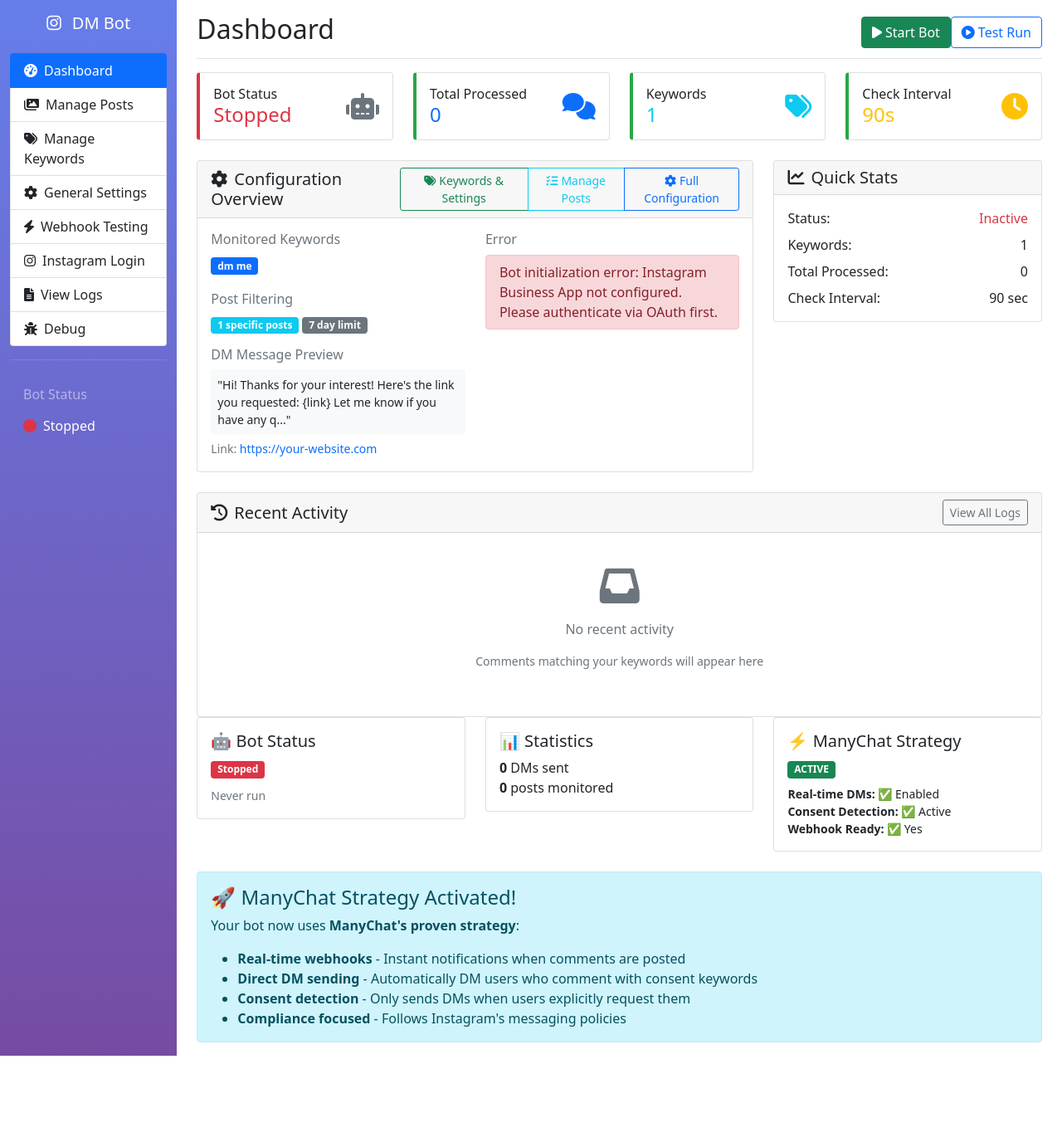
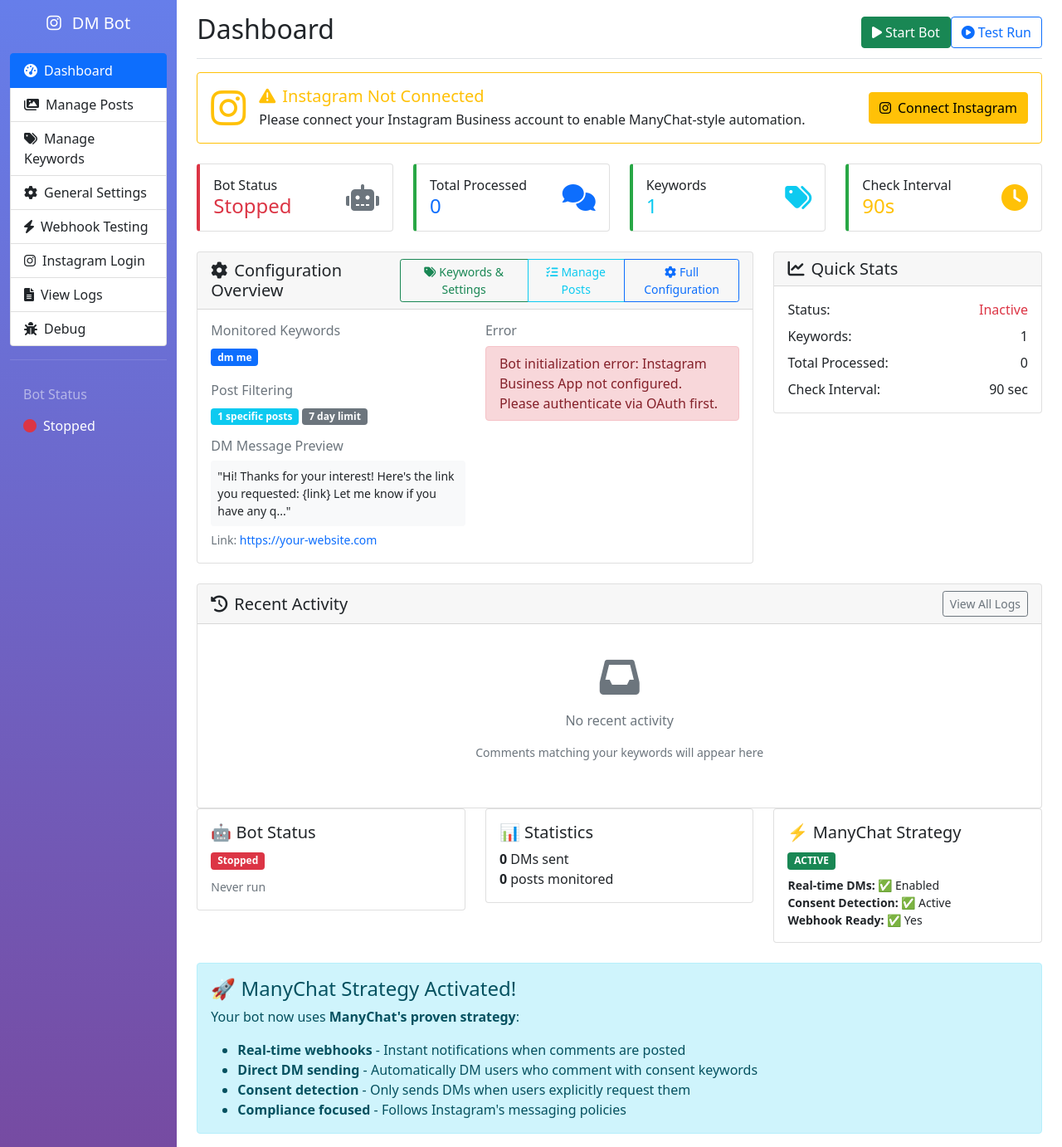
Before and after one commit to JRossell27/instagram-dm-bot, a Flask app: page / in a window 1280 px wide. Shown: the whole page at 83% size. Before the commit the page ends 1272 px from the top, so only its background shows below. Run offline with Flask 3, Linux system fonts and the light colour scheme; data that the repository does not hold is empty.

Commit message:
🔧 Fix: Bot initialization after OAuth + Add beautiful Instagram account display with profile picture

```diff
--- a/templates/dashboard.html
+++ b/templates/dashboard.html
@@ -26,6 +26,81 @@
 {% endblock %}
 
 {% block content %}
+<!-- Instagram Account Status -->
+{% if account_info %}
+<div class="row mb-4">
+    <div class="col-12">
+        <div class="card border-success">
+            <div class="card-body">
+                <div class="d-flex align-items-center">
+                    <div class="me-3">
+                        {% if account_info.profile_picture %}
+                            <img src="{{ account_info.profile_picture }}"
+                                 alt="@{{ account_info.username }}"
+                                 class="rounded-circle"
+                                 style="width: 60px; height: 60px; object-fit: cover;">
+                        {% else %}
+                            <div class="bg-primary rounded-circle d-flex align-items-center justify-content-center"
+                                 style="width: 60px; height: 60px;">
+                                <i class="fab fa-instagram text-white fa-2x"></i>
+                            </div>
+                        {% endif %}
+                    </div>
+                    <div class="flex-grow-1">
+                        <h5 class="mb-1 text-success">
+                            <i class="fas fa-check-circle me-2"></i>Instagram Connected
+                        </h5>
+                        <h6 class="mb-1">@{{ account_info.username }}</h6>
+                        <div class="text-muted small">
+                            <span class="badge bg-info me-2">{{ account_info.account_type }}</span>
+                            <span class="me-3">
+                                <i class="fas fa-users me-1"></i>{{ account_info.followers_count }} followers
+                            </span>
+                            <span>
+                                <i class="fas fa-images me-1"></i>{{ account_info.media_count }} posts
+                            </span>
+                        </div>
+                    </div>
+                    <div class="text-end">
+                        <span class="badge bg-success fs-6">
+                            <i class="fas fa-bolt me-1"></i>ManyChat Ready
+                        </span>
+                        <div class="text-muted small mt-1">
+                            User ID: {{ account_info.user_id }}
+                        </div>
+                    </div>
+                </div>
+            </div>
+        </div>
+    </div>
+</div>
+{% else %}
+<div class="row mb-4">
+    <div class="col-12">
+        <div class="card border-warning">
+            <div class="card-body">
+                <div class="d-flex align-items-center">
+                    <div class="me-3">
+                        <i class="fab fa-instagram fa-3x text-warning"></i>
+                    </div>
+                    <div class="flex-grow-1">
+                        <h5 class="mb-1 text-warning">
+                            <i class="fas fa-exclamation-triangle me-2"></i>Instagram Not Connected
+                        </h5>
+                        <p class="mb-0">Please connect your Instagram Business account to enable ManyChat-style automation.</p>
+                    </div>
+                    <div>
+                        <a href="{{ url_for('instagram_login_pro_page') }}" class="btn btn-warning">
+                            <i class="fab fa-instagram me-2"></i>Connect Instagram
+                        </a>
+                    </div>
+                </div>
+            </div>
+        </div>
+    </div>
+</div>
+{% endif %}
+
 <!-- Status Cards -->
 <div class="row mb-4">
     <div class="col-md-3">
--- a/web_app.py
+++ b/web_app.py
@@ -151,16 +151,21 @@
             'default_link': Config.DEFAULT_LINK,
         }
 
+        # Get Instagram account info
+        account_info = get_instagram_account_info()
+
         return render_template('dashboard.html',
                              bot_status=bot_status,
-                             stats=stats)
+                             stats=stats,
+                             account_info=account_info)
 
     except Exception as e:
         logging.error(f"Dashboard error: {e}")
         flash(f"Error loading dashboard: {str(e)}", 'error')
         return render_template('dashboard.html',
                              bot_status=bot_status,
-                             stats={})
+                             stats={},
+                             account_info=None)
 
 @app.route('/start', methods=['POST'])
 def start_bot():
@@ -726,6 +731,11 @@
         if bot:
             bot.logged_in = False
             bot.last_login_check = None
+            bot.access_token = Config.INSTAGRAM_ACCESS_TOKEN
+            bot.user_id = Config.INSTAGRAM_USER_ID
+
+        # Force re-initialize bot with new credentials
+        init_bot()
 
         return redirect(url_for('dashboard'))
 
@@ -848,6 +858,40 @@
     """Webhook testing interface page"""
     return render_template('webhook_test.html', bot_status=bot_status)
 
+def get_instagram_account_info():
+    """Get current Instagram account information for dashboard display"""
+    try:
+        if not Config.INSTAGRAM_ACCESS_TOKEN or not Config.INSTAGRAM_USER_ID:
+            return None
+
+        # Get account info from Instagram Business API
+        url = f"https://graph.instagram.com/v21.0/{Config.INSTAGRAM_USER_ID}"
+        params = {
+            'fields': 'id,username,account_type,profile_picture_url,followers_count,media_count',
+            'access_token': Config.INSTAGRAM_ACCESS_TOKEN
+        }
+
+        response = requests.get(url, params=params)
+
+        if response.status_code == 200:
+            account_data = response.json()
+            return {
+                'username': account_data.get('username', 'Unknown'),
+                'account_type': account_data.get('account_type', 'Unknown'),
+                'profile_picture': account_data.get('profile_picture_url', ''),
+                'followers_count': account_data.get('followers_count', 0),
+                'media_count': account_data.get('media_count', 0),
+                'user_id': account_data.get('id', ''),
+                'authenticated': True
+            }
+        else:
+            logging.warning(f"Failed to get account info: {response.status_code}")
+            return None
+
+    except Exception as e:
+        logging.error(f"Error getting Instagram account info: {e}")
+        return None
+
 if __name__ == '__main__':
     # Load runtime configuration on startup
     print("🔧 Loading runtime configuration...")
```
